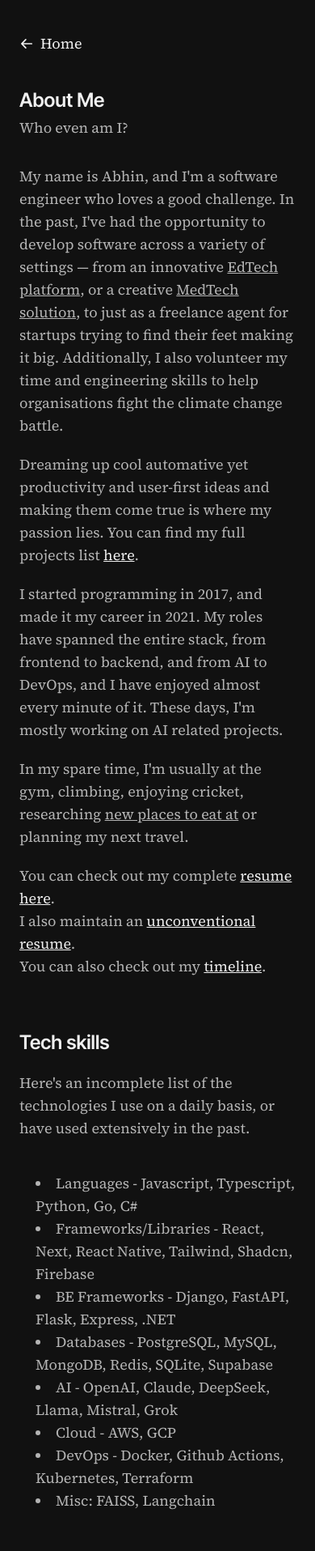
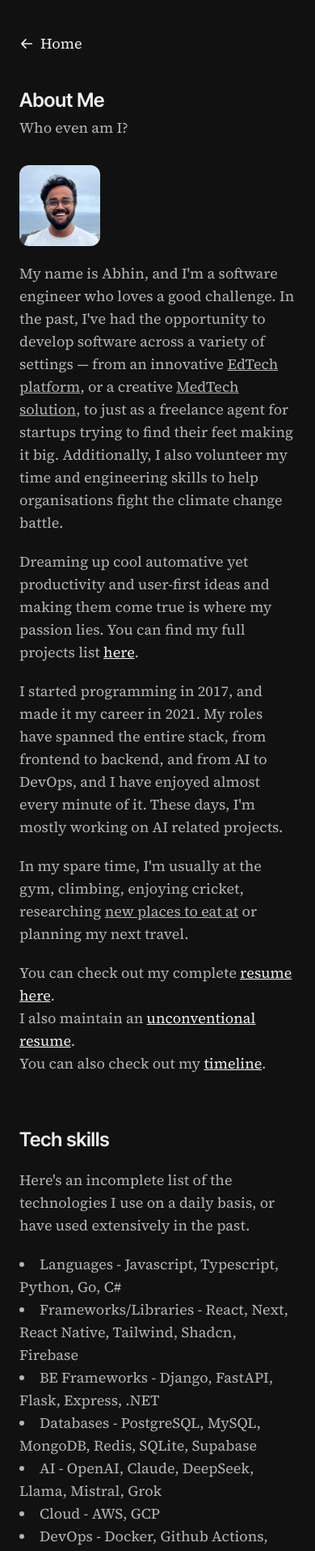
Before and after one commit to AbhinRustagi/www, a Next.js app: page /about in a window 390 px wide. Shown: the top 1916 px of the page at 81% size. Built offline with nearby package versions, Linux system fonts and the light colour scheme.

Commit message:
feat: update about page

```diff
--- a/src/app/about/page.tsx
+++ b/src/app/about/page.tsx
@@ -5,7 +5,7 @@ import { PiArrowLeftBold } from "react-icons/pi";
 export default function About() {
   return (
     <>
-      <section className="mb-16">
+      <section className="mb-16 relative">
         <div>
           <Link
             href="/"
@@ -17,6 +17,15 @@ export default function About() {
         </div>
         <h1 className="text-2xl mb-1">About Me</h1>
         <p className="mb-8">Who even am I?</p>
+        <div className="lg:absolute top-42 -left-32">
+          <Image
+            src="/headshot.jpg"
+            alt="Abhin"
+            width={100}
+            height={100}
+            className="rounded-xl"
+          />
+        </div>
         <p className="my-5">
           My name is Abhin, and I'm a software engineer who loves a good
           challenge. In the past, I've had the opportunity to develop software
@@ -76,11 +85,11 @@ export default function About() {
       </section>
       <section className="mb-16">
         <h2 className="text-2xl">Tech skills</h2>
-        <p className="mt-5 mb-10">
+        <p className="my-5">
           Here's an incomplete list of the technologies I use on a daily basis,
           or have used extensively in the past.
         </p>
-        <ul className="list-disc list-inside pl-5">
+        <ul className="list-disc list-inside">
           <li>Languages - Javascript, Typescript, Python, Go, C#</li>
           <li>
             Frameworks/Libraries - React, Next, React Native, Tailwind, Shadcn,
```
Also changed, not shown: public/headshot.jpg (renamed from public/IMG_1096_tiny.jpg).
